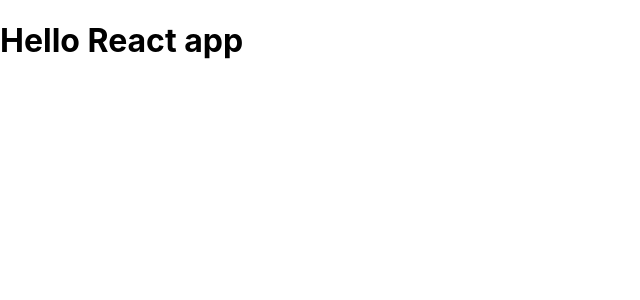
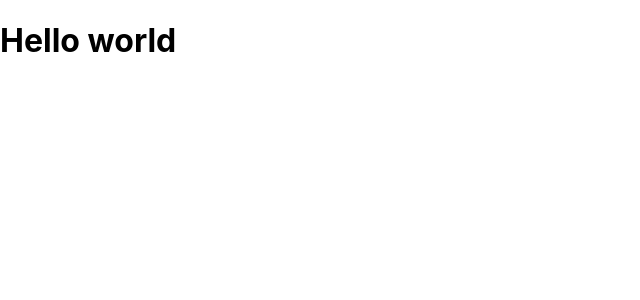
Before and after one commit to Sourav-Chakraborty/EDiary, a React (Create React App) app: page / in a window 1280 px wide. Shown: the top 300 px of the page, without its empty margins (0-640 px from the left). Built offline with nearby package versions, Linux system fonts and the light colour scheme.

Commit message:
ignore changes

```diff
--- a/src/App.js
+++ b/src/App.js
@@ -3,7 +3,7 @@
 function App() {
   return (
     <div>
-      <h1>Hello React app </h1>
+      <h1>Hello world</h1>
     </div>
   );
 }
```
